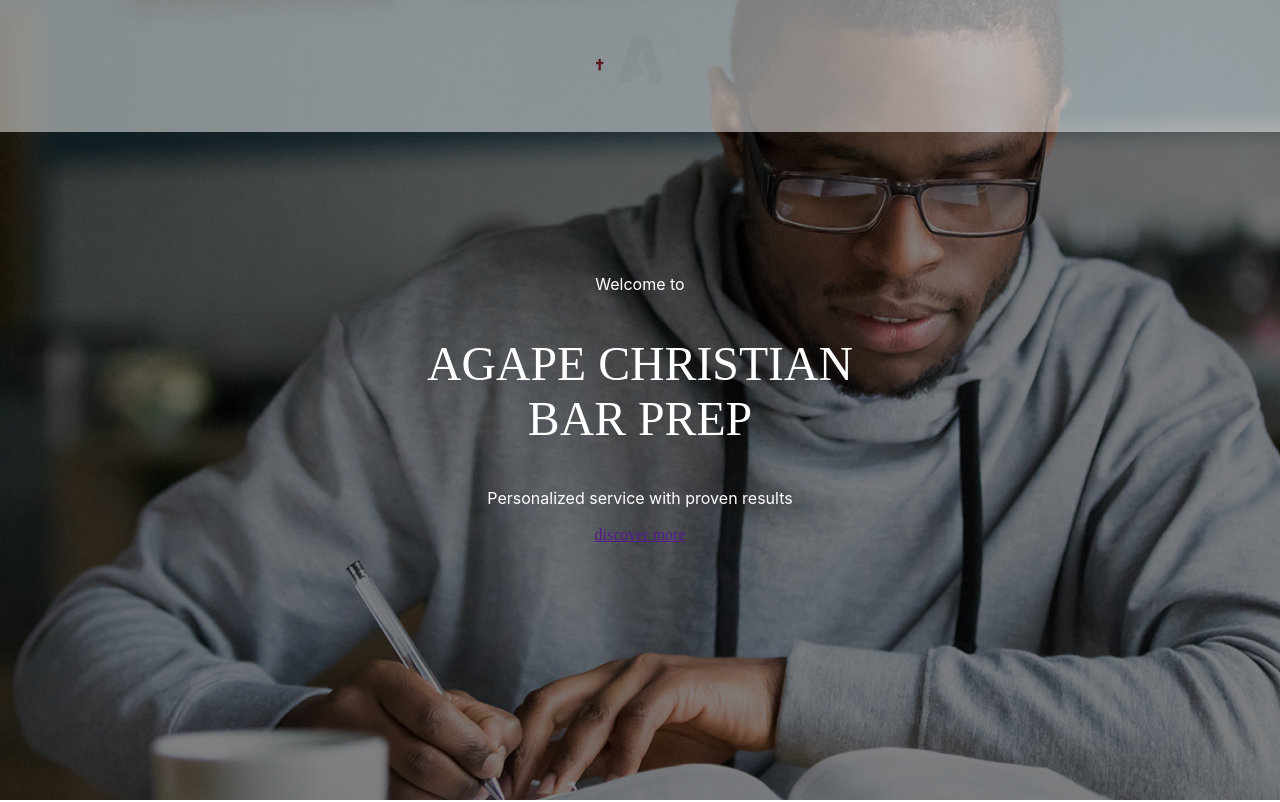
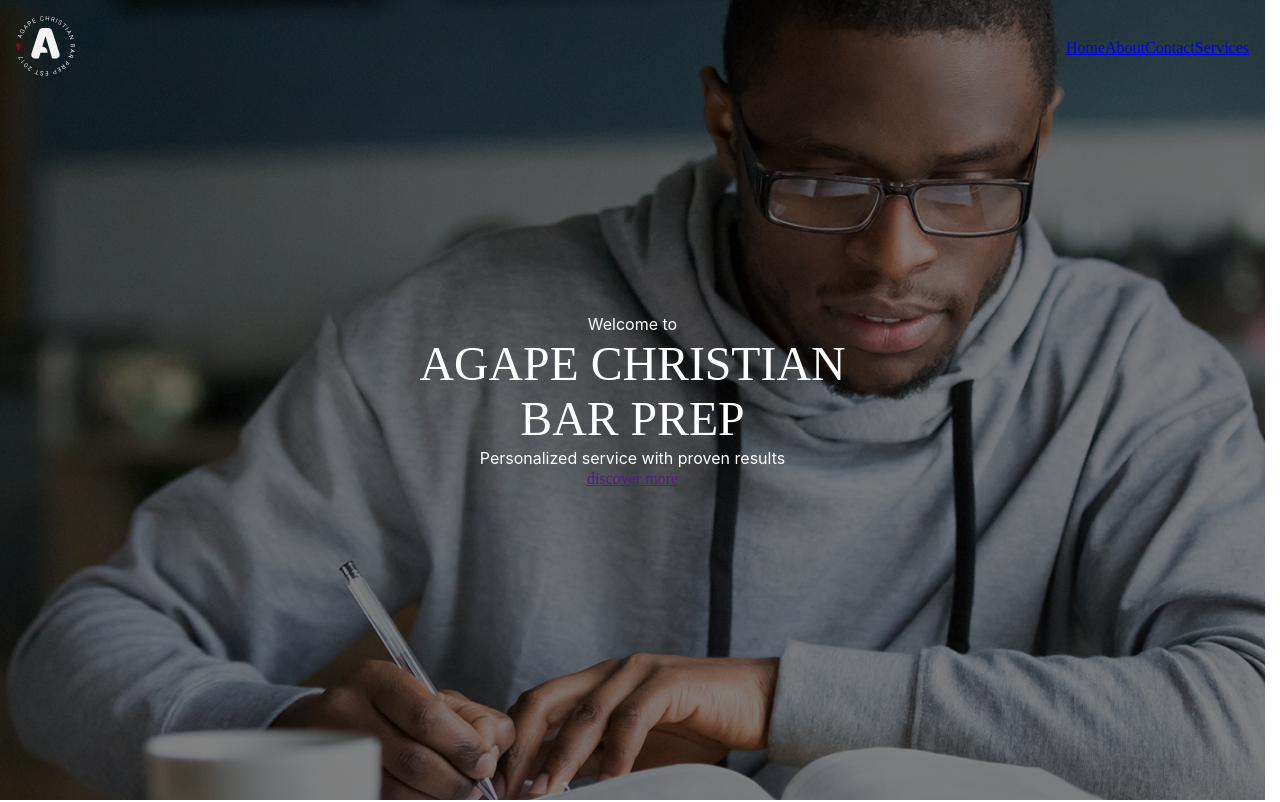
Before and after one commit to clpowe/agape-web, a Nuxt app: page / in a window 1280 px wide. Shown: the top 802 px of the page. Built offline with nearby package versions, Linux system fonts and the light colour scheme.

Commit message:
moving forward

```diff
--- a/app/app.vue
+++ b/app/app.vue
@@ -20,6 +20,16 @@
 		--font-3xl: 2.074rem;
 		--font-4xl: 2.488rem;
 		--font-5xl: 2.986rem;
+	}
+
+	*,
+	* > * {
+		margin: 0;
+		box-sizing: border-box;
+	}
+
+	html {
+		scrollbar-gutter: stable;
 	}
 
 	body {
--- /dev/null
+++ b/app/assets/icons/menu-bars.vue
@@ -0,0 +1,16 @@
+<template>
+	<svg
+		xmlns="http://www.w3.org/2000/svg"
+		fill="none"
+		viewBox="0 0 24 24"
+		stroke-width="1.5"
+		stroke="currentColor"
+		class="size-6"
+	>
+		<path
+			stroke-linecap="round"
+			stroke-linejoin="round"
+			d="M3.75 6.75h16.5M3.75 12h16.5m-16.5 5.25h16.5"
+		/>
+	</svg>
+</template>
--- a/app/components/MainHero.vue
+++ b/app/components/MainHero.vue
@@ -1,18 +1,15 @@
 <script setup lang="ts">
 	import image from '../assets/HomeHero.png'
+	const menubarheight = ref()
 </script>
 
 <template>
-	<header>
-		<MainNav />
-	</header>
+	<MainNav v-model="menubarheight" />
+
 	<section class="hero">
 		<div class="content">
 			<p>Welcome to </p>
-			<h1
-				>Agape Christian<br />
-				<span>Bar Prep</span></h1
-			>
+			<h1>Agape Christian Bar Prep</h1>
 			<p>Personalized service with proven results</p>
 			<a href="">discover more</a>
 		</div>
@@ -28,22 +25,27 @@
 		grid-template-columns: 1fr;
 		align-items: center;
 		place-content: center;
-		align-items: center;
 		justify-items: center;
 		height: 800px;
 		overflow: hidden;
+		margin-top: v-bind((menubarheight * -1)+ 'px');
 
 		.content {
 			grid-column: 1/-1;
 			text-align: center;
+			display: grid;
+			flex-direction: column;
 			grid-row: 1/-1;
-			width: max-content;
+			width: 100%;
+			content: center;
 			color: white;
+			justify-content: center;
 
 			h1 {
 				font-family: 'Gilda Display';
 				text-transform: uppercase;
 				font-size: var(--font-5xl);
+				max-width: 18ch;
 				font-weight: 400;
 			}
 		}
@@ -53,6 +55,7 @@
 			grid-column: 1/-1;
 			grid-row: 1/-1;
 			z-index: -1;
+			overflow: hidden;
 
 			img {
 				height: 100%;
--- a/app/components/MainNav.vue
+++ b/app/components/MainNav.vue
@@ -1,71 +1,209 @@
+<script setup lang="ts">
+	import AgapeLogo from './AgapeLogo.vue'
+	import Bars from '../assets/icons/menu-bars.vue'
+
+	const menuHeight = defineModel()
+
+	const { x, y } = useWindowScroll()
+
+	const { isMobile } = useBreakpoints()
+	const navBar = ref(null)
+	const { height } = useElementSize(navBar)
+	const mobileMenu = ref<HTMLDialogElement>(null)
+
+	watchEffect(() => {
+		menuHeight.value = height.value
+	})
+
+	const navigation = ref([
+		{
+			id: '1',
+			name: 'Home',
+			link: '/'
+		},
+		{
+			id: '2',
+			name: 'About',
+			link: '/about'
+		},
+		{
+			id: '3',
+			name: 'Contact',
+			link: '/contact'
+		},
+		{
+			id: '4',
+			name: 'Services',
+			link: '/services'
+		}
+	])
+
+	function openNav() {
+		mobileMenu.value.showModal()
+	}
+	function closeNav() {
+		mobileMenu.value.close()
+	}
+</script>
+
 <template>
-	<nav class="main-nav">
+	<header>
+		<nav ref="navBar" class="main-nav" :class="{ 'scrolled-nav': y > 0 }">
 			<ul role="menubar">
-			<li role="none"><NuxtLink role="menuitem" to="/">Home</NuxtLink></li>
-			<li role="none"
-				><NuxtLink role="menuitem" to="/about">About</NuxtLink></li
+				<li role="none" class="logo"><AgapeLogo /> </li>
+
+				<template v-if="!isMobile">
+					<li role="none" v-for="{ name, link, id } in navigation"
+						><NuxtLink role="menuitem" :key="id" :to="link">{{
+							name
+						}}</NuxtLink></li
 					>
-			<li role="none" class="logo"><AgapeLogo /> </li>
-			<li role="none"
-				><NuxtLink role="menuitem" to="/contact">Contact</NuxtLink></li
-			>
-			<li role="none"
-				><NuxtLink role="menuitem" to="/services">Services</NuxtLink></li
+				</template>
+
+				<li role="none" v-if="isMobile">
+					<button class="btn menu_open" @click="openNav">
+						menu <Bars class="bars" />
+					</button>
+				</li>
+			</ul>
+		</nav>
+		<dialog v-if="isMobile" ref="mobileMenu" @clickoutside="closeNav">
+			<button class="btn menu_close" @click="closeNav">
+				close <Bars class="bars" />
+			</button>
+			<nav>
+				<ul>
+					<li role="none" v-for="{ name, link, id } in navigation"
+						><NuxtLink role="menuitem" :key="id" :to="link">{{
+							name
+						}}</NuxtLink></li
 					>
 				</ul>
 			</nav>
+		</dialog>
+	</header>
 </template>
 
-<script setup lang="ts">
-	import AgapeLogo from './AgapeLogo.vue'
-</script>
-
-<style>
-	.main-nav {
-		position: fixed;
+<style scoped>
+	nav {
 		width: 100%;
-		background-color: hsla(0, 0%, 100%, 0);
-		animation-timeline: view();
-		animation-name: addBg;
+		padding-inline: 1rem;
+	}
 
 	ul {
+		display: flex;
+		width: 100%;
+		margin: 0;
+		padding: 0;
+		justify-content: space-between;
+		padding-block: 1rem;
 		list-style-type: none;
-			display: flex;
-			width: max-content;
-			margin-inline: auto;
 		align-items: center;
-			gap: 3rem;
 	}
 
 	.logo {
-			justify-self: center;
+		order: 0;
+		margin-right: auto;
 
 		svg {
-				width: 60px;
-				animation-timeline: view();
-				animation-name: shrink;
+			width: fit-content;
+			height: 60px;
 		}
 	}
 
-		a {
-			text-decoration: none;
+	.btn {
+		border: none;
+		margin: 0;
+		padding: 0;
+		background: none;
+		display: flex;
+		align-items: center;
+		gap: 0.5rem;
+
+		&.menu_open {
 			color: white;
-			text-transform: uppercase;
-			font-family: 'Inter';
-			font-size: 0.75rem;
+		}
+
+		&.menu_close {
+			color: black;
 		}
 	}
 
-	@keyframes addBg {
-		to {
-			background-color: hsla(0, 0%, 100%, 1);
-			opacity: 0.5;
+	.bars {
+		height: 2rem;
+	}
+
+	dialog {
+		--timing: 0.3s;
+
+		width: 100%;
+		max-width: 100vw;
+		animation: slideOut var(--timing) ease-in-out;
+		transition:
+			display var(--timing) allow-discrete,
+			overlay var(--timing) allow-discrete,
+			opacity var(--timing) allow-discrete;
+
+		&[open] {
+			animation: slideIn var(--timing) ease-in-out;
+		}
+
+		nav > ul {
+			display: grid;
+			gap: 2rem;
 		}
 	}
 
-	@keyframes shrink {
+	::backdrop {
+		--timing: 0.3s;
+
+		transition:
+			display var(--timing) allow-discrete,
+			overlay var(--timing) allow-discrete,
+			opacity var(--timing) allow-discrete;
+		opacity: 0;
+		animation: fadeOut var(--timing) ease-in-out;
+	}
+
+	[open]::backdrop {
+		background-color: rgb(0 0 0 / 50%);
+		opacity: 1;
+		animation: fadeIn var(--timing) ease-in-out;
+	}
+
+	@keyframes slideIn {
+		from {
+			transform: translateY(-100%);
+		}
 		to {
-			width: 90px;
+			transform: translateY(0);
+		}
+	}
+
+	@keyframes slideOut {
+		from {
+			transform: translateY(0);
+		}
+		to {
+			transform: translateY(-100%);
+		}
+	}
+
+	@keyframes fadeIn {
+		from {
+			opacity: 0;
+		}
+		to {
+			opacity: 1;
+		}
+	}
+
+	@keyframes fadeOut {
+		from {
+			opacity: 1;
+		}
+		to {
+			opacity: 0;
 		}
 	}
 </style>
--- /dev/null
+++ b/app/composables/useBreakpoints.ts
@@ -0,0 +1,15 @@
+import { useBreakpoints as VueUseBreakpoints } from '@vueuse/core'
+
+const breakpoints = VueUseBreakpoints({
+	xs: 480,
+	sm: 640,
+	md: 768,
+	lg: 1024,
+	xl: 1280
+})
+
+export function useBreakpoints() {
+	const isMobile = breakpoints.smaller('md')
+
+	return { isMobile }
+}
--- a/app/pages/index.vue
+++ b/app/pages/index.vue
@@ -50,6 +50,8 @@
 		title: 'Agape Christian Bar Prep'
 	})
 
+	const heroEl = ref(null)
+
 	import image from '../assets/HomeHero.png'
 </script>
 
--- a/nuxt.config.ts
+++ b/nuxt.config.ts
@@ -4,6 +4,7 @@
 	future: {
 		compatibilityVersion: 4
 	},
+	ssr: false,
 	modules: [
 		'@nuxt/test-utils/module',
 		'@nuxt/fonts',
@@ -15,8 +16,5 @@
 			charset: 'utf-8',
 			viewport: 'width=device-width, initial-scale=1'
 		}
-				},
-				image: {
-								provider: 'ipx'
 	}
 })
```
Also changed, not shown: app/assets/icons/menu.svg (added), public/HomeHero.png (deleted). Lines whose indentation alone changed are shown as unchanged.
